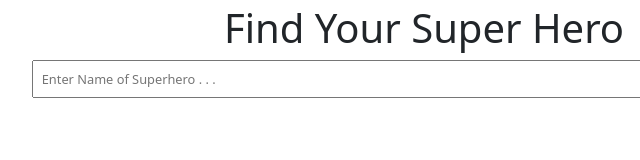
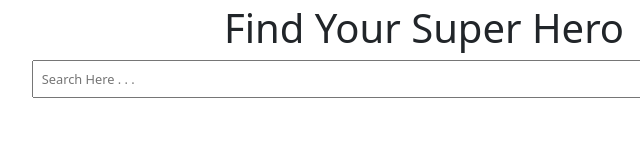
Before and after one commit to hisham8989/mysuperhero, a plain HTML site: page index.html in a window 1280 px wide. Shown: the full height of the page, 216-856 px from the left. Drawn offline with nearby package versions, Linux system fonts and the light colour scheme.

Commit message:
update placeholder

```diff
--- a/index.html
+++ b/index.html
@@ -28,7 +28,7 @@
           id="input"
           type="text"
           style="font-size: 80%; height: 30%;"
-          placeholder="Enter Name of Superhero . . ."
+          placeholder="Search Here . . ."
           class="p-2 col-4 col-md-6"
           title="just type initials of your superhero"
         />
```
